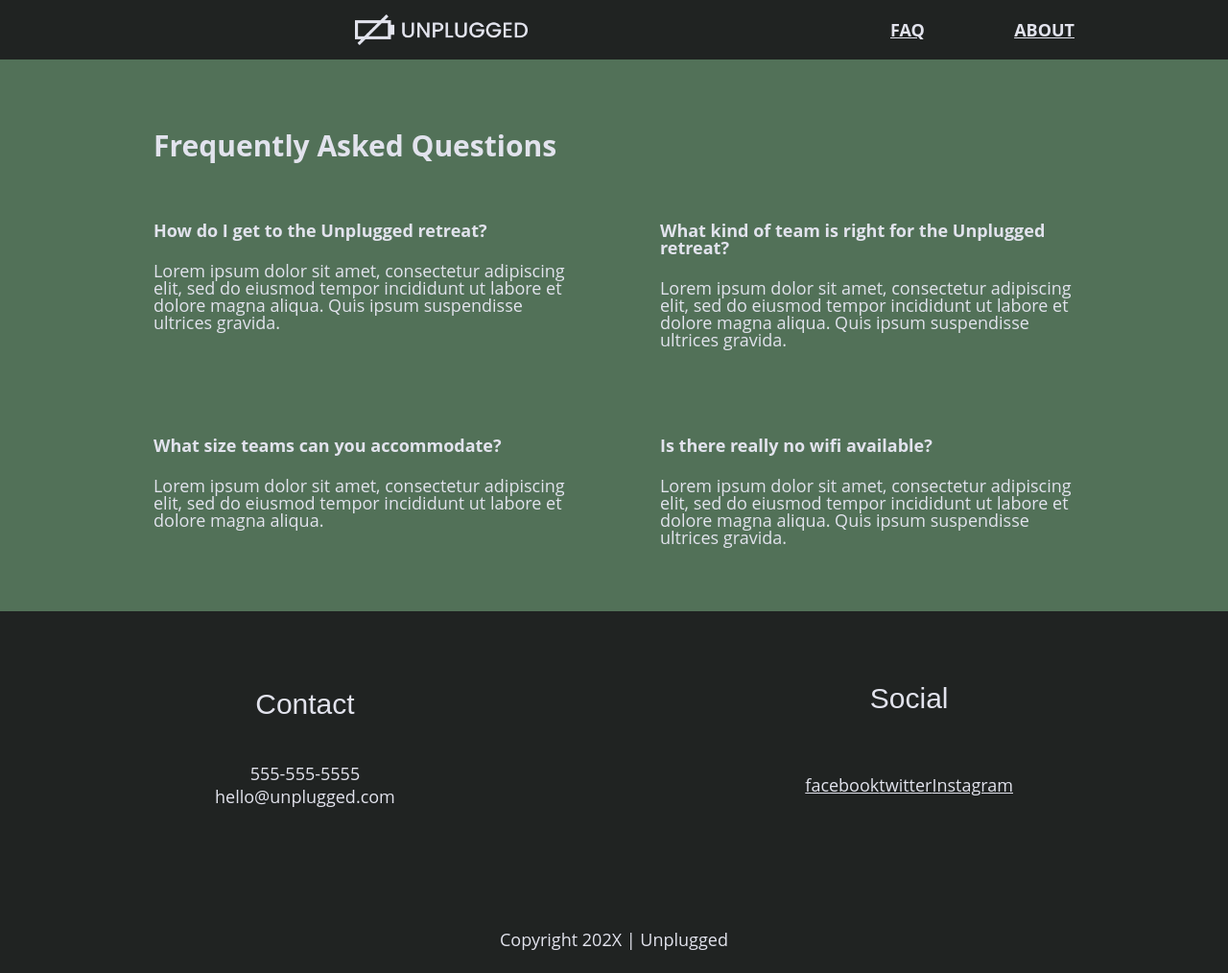
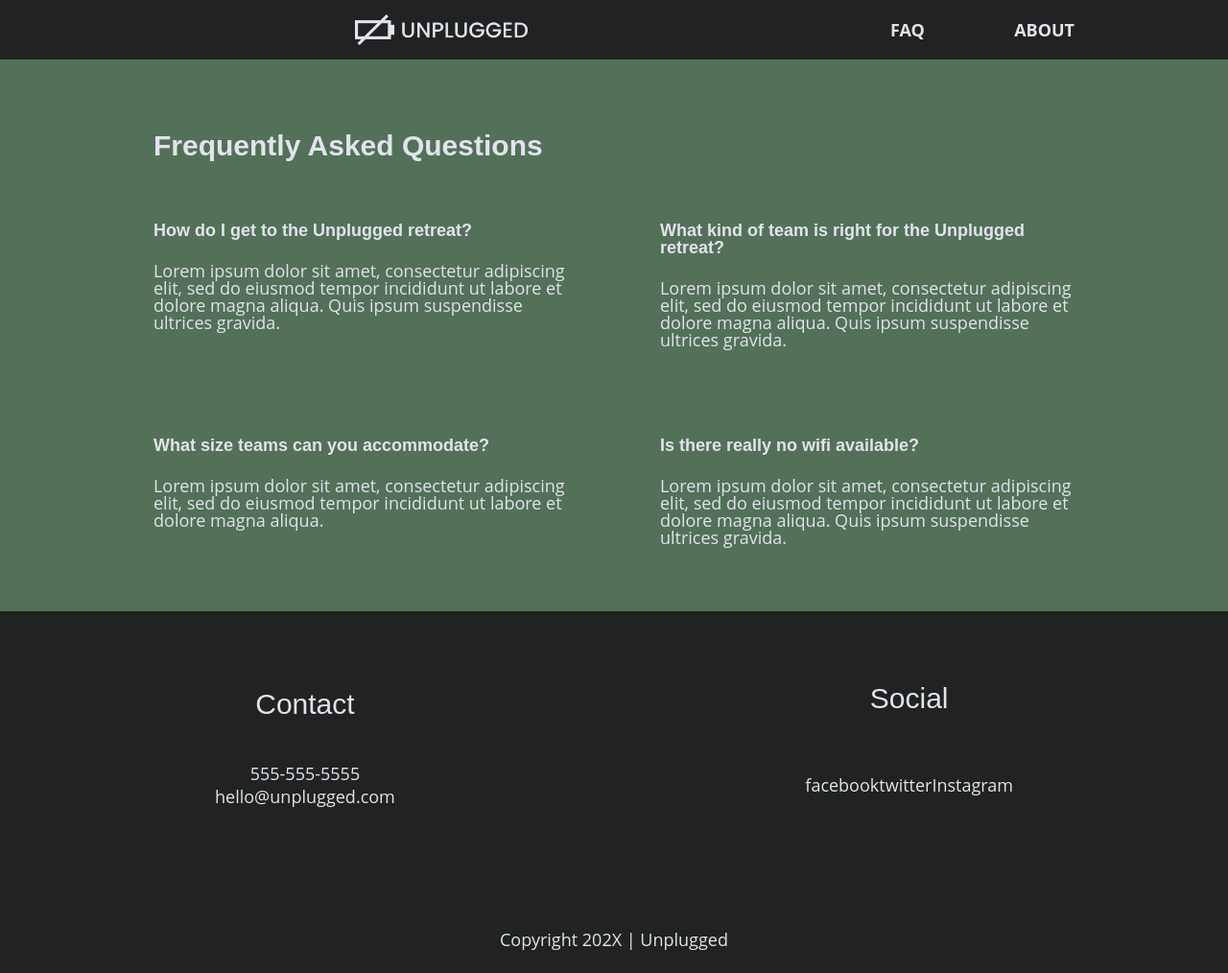
Before and after one commit to Sayako-Y/unplugged-revised, a website: page faq/index.html in a window 1280 px wide. Shown: the whole page at 96% size. Drawn offline with Linux system fonts and the light colour scheme.

Commit message:
General styles

```diff
--- a/css/main.css
+++ b/css/main.css
@@ -86,10 +86,32 @@ textarea {
 /* ==========================================================================
    Author's custom styles
    ========================================================================== */
+/* General Styles */
 * {
   color: #e2e3ed;
+}
+
+html {
+  font-size: 1rem;
+}
+
+body {
+  font-family: "Open Sans", sans-serif;
   font-size: 1em;
-  font-family: "Open Sans", sans-serif;
+}
+
+h2 {
+  font-family: "Poppins", sans-serif;
+}
+
+h3,
+h4 {
+  font-family: "Poppins", sans-serif;
+}
+
+a {
+  color: #e2e3ed;
+  text-decoration: none;
 }
 
 .content-wrapper {
```
